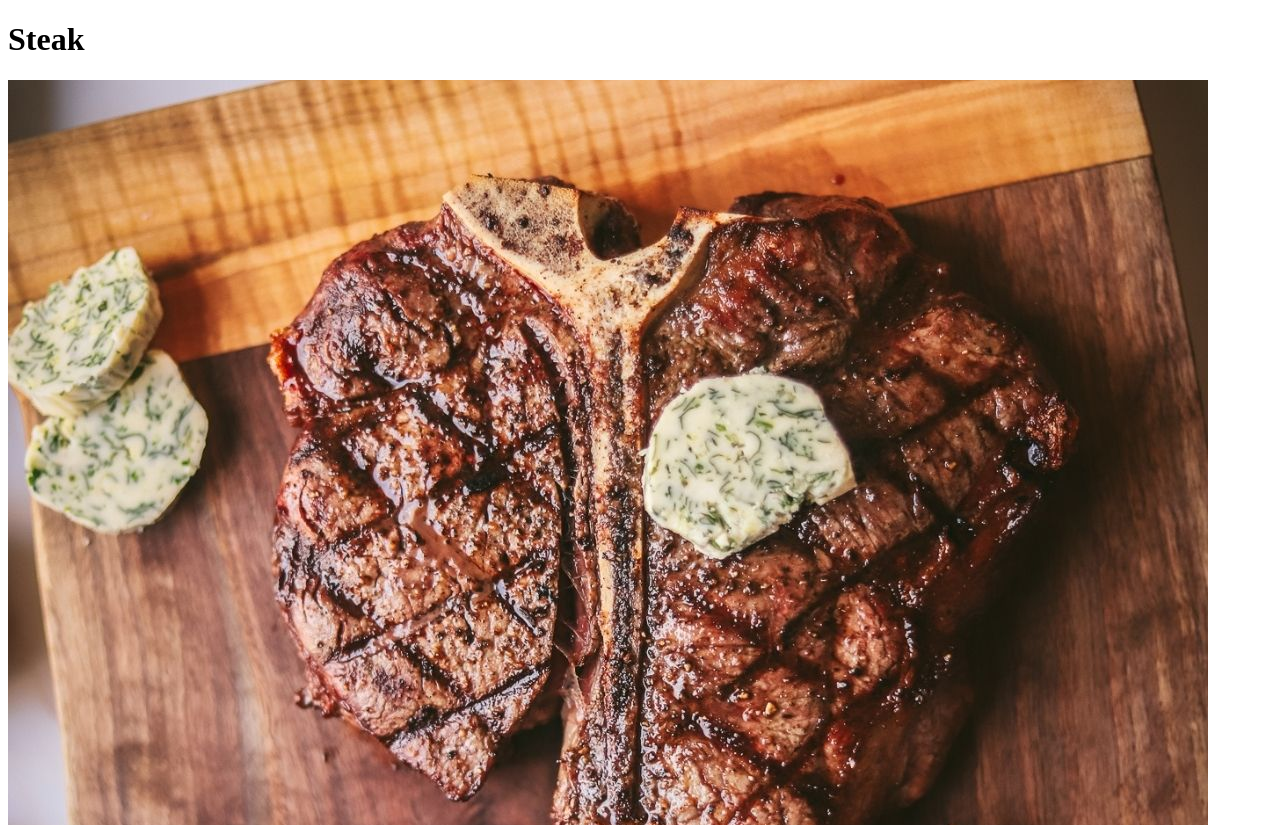
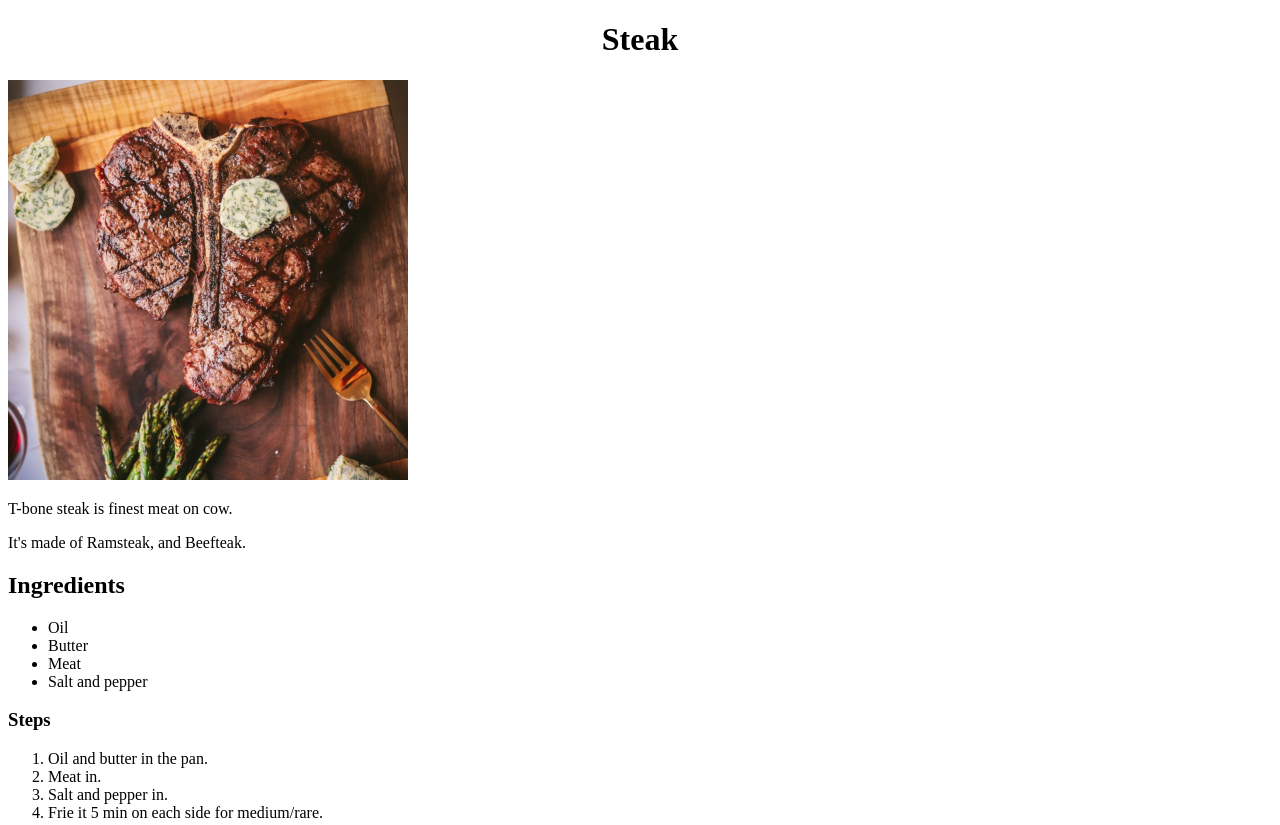
Before and after one commit to IvanMukticc/odin-recipes, a plain HTML site: page recipes/steak.html in a window 1280 px wide. Shown: the top 825 px of the page. Drawn offline with Linux system fonts and the light colour scheme.

Commit message:
Adding css to index page

```diff
--- /dev/null
+++ b/recipes/steak.css
@@ -0,0 +1,14 @@
+img {
+    width: 400px;
+    height: 400px;
+    align-items: center;
+}
+
+h1 {
+    text-align: center;
+
+}
+
+.Ingredients {
+    margin: right;
+}
--- a/recipes/steak.html
+++ b/recipes/steak.html
@@ -5,17 +5,21 @@
     <meta http-equiv="X-UA-Compatible" content="IE=edge">
     <meta name="viewport" content="width=device-width, initial-scale=1.0">
     <title>steak</title>
+    <link rel="stylesheet" href="steak.css" >
 </head>
 <body>
     <h1>Steak</h1>
 
-    <img src="t-bone-steak.jpg" alt="t-bone-steak">
+    <img src="Photos/t-bone-steak.jpg" alt="t-bone-steak">
 
     <p>T-bone steak is finest meat on cow.</p>
     <p>It's made of Ramsteak, and Beefteak.</p>
 
     <h2>Ingredients</h2>
-    <ul>
+
+
+
+        <ul class="Ingredients">
             <li>Oil</li>
             <li>Butter</li>
             <li>Meat</li>
@@ -29,5 +33,7 @@
             <li>Salt and pepper in.</li>
             <li>Frie it 5 min on each side for medium/rare.</li>
         </ol>
+
+
 </body>
 </html>
```
Also changed, not shown: recipes/protein-smoothie.html (+1 -1 lines), recipes/sandwich.html (+1 -1 lines), recipes/Photos/Egg-sandwich.jpg (renamed from recipes/Egg-sandwich.jpg), recipes/Photos/Smoothie.jpg (renamed from recipes/Smoothie.jpg), recipes/Photos/t-bone-steak.jpg (renamed from recipes/t-bone-steak.jpg). Lines whose indentation alone changed are shown as unchanged.
